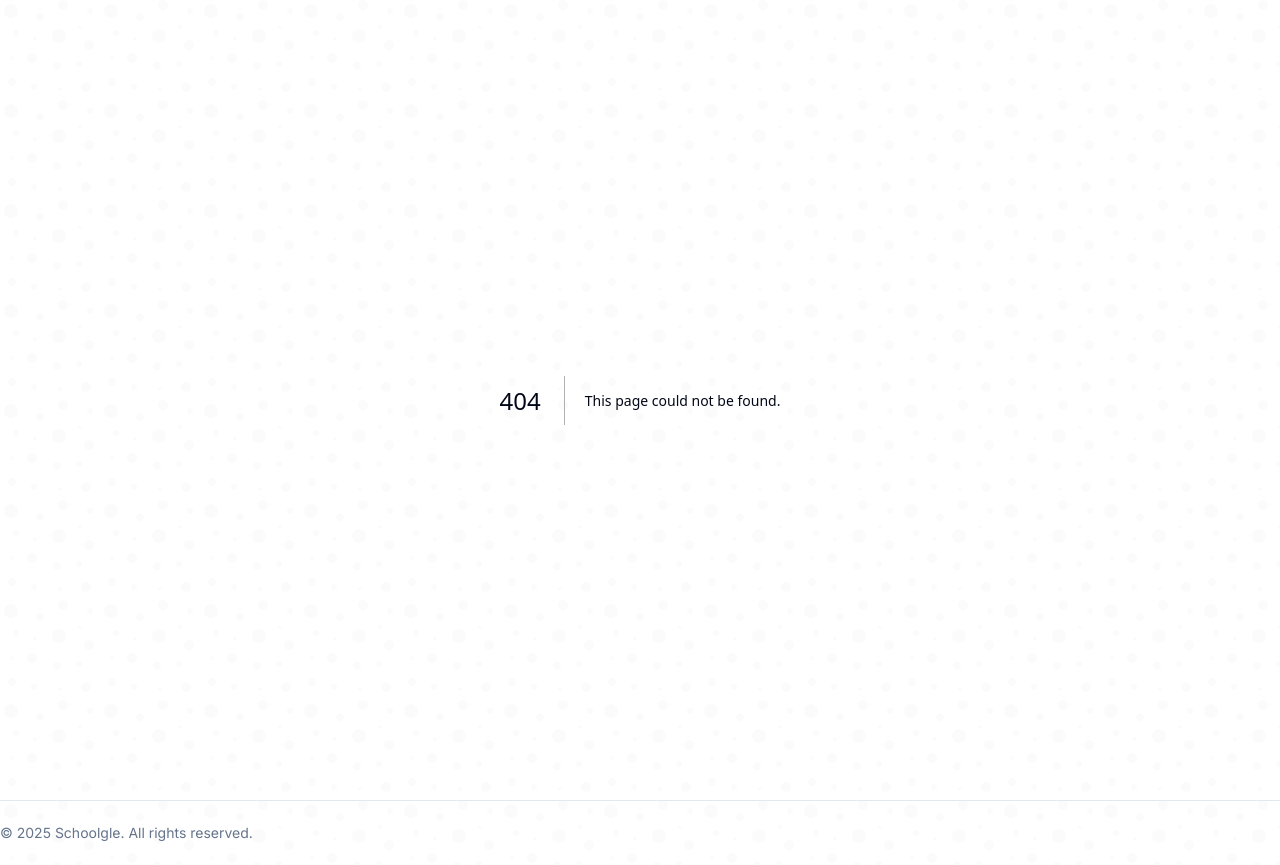
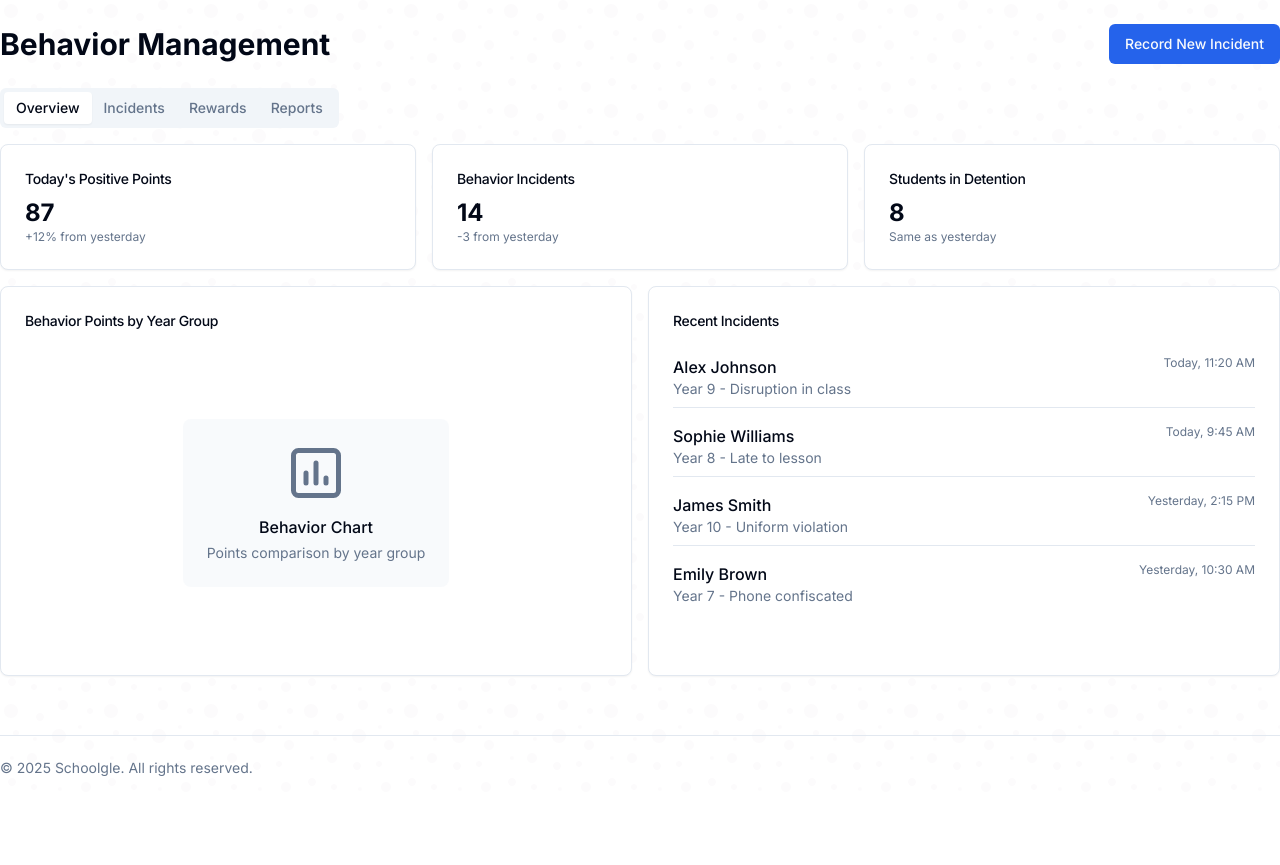
Before and after one commit to DSumm18/schoolgle-app-2025, a Next.js app: page /modules/behavior in a window 1280 px wide. Before the commit this address had no page. After the commit the page ends 800 px from the top, so only its background shows below. Built offline with nearby package versions, Linux system fonts and the light colour scheme.

Commit message:
Add Behavior module placeholder page

```diff
--- /dev/null
+++ b/src/app/modules/behavior/page.tsx
@@ -0,0 +1,141 @@
+"use client"
+
+import React from 'react';
+import { Card, CardContent, CardHeader, CardTitle } from '@/components/ui/card';
+import { Tabs, TabsContent, TabsList, TabsTrigger } from '@/components/ui/tabs';
+import { Button } from '@/components/ui/button';
+
+export default function BehaviorPage() {
+  return (
+    <div className="container mx-auto py-6">
+      <div className="flex justify-between items-center mb-6">
+        <h1 className="text-3xl font-bold">Behavior Management</h1>
+        <Button variant="default">
+          Record New Incident
+        </Button>
+      </div>
+
+      <Tabs defaultValue="overview" className="space-y-4">
+        <TabsList>
+          <TabsTrigger value="overview">Overview</TabsTrigger>
+          <TabsTrigger value="incidents">Incidents</TabsTrigger>
+          <TabsTrigger value="rewards">Rewards</TabsTrigger>
+          <TabsTrigger value="reports">Reports</TabsTrigger>
+        </TabsList>
+
+        <TabsContent value="overview" className="space-y-4">
+          <div className="grid grid-cols-1 md:grid-cols-3 gap-4">
+            <Card>
+              <CardHeader className="pb-2">
+                <CardTitle className="text-sm font-medium">Today's Positive Points</CardTitle>
+              </CardHeader>
+              <CardContent>
+                <div className="text-2xl font-bold">87</div>
+                <p className="text-xs text-muted-foreground">+12% from yesterday</p>
+              </CardContent>
+            </Card>
+
+            <Card>
+              <CardHeader className="pb-2">
+                <CardTitle className="text-sm font-medium">Behavior Incidents</CardTitle>
+              </CardHeader>
+              <CardContent>
+                <div className="text-2xl font-bold">14</div>
+                <p className="text-xs text-muted-foreground">-3 from yesterday</p>
+              </CardContent>
+            </Card>
+
+            <Card>
+              <CardHeader className="pb-2">
+                <CardTitle className="text-sm font-medium">Students in Detention</CardTitle>
+              </CardHeader>
+              <CardContent>
+                <div className="text-2xl font-bold">8</div>
+                <p className="text-xs text-muted-foreground">Same as yesterday</p>
+              </CardContent>
+            </Card>
+          </div>
+
+          <div className="grid grid-cols-1 md:grid-cols-2 gap-4">
+            <Card>
+              <CardHeader>
+                <CardTitle className="text-sm font-medium">Behavior Points by Year Group</CardTitle>
+              </CardHeader>
+              <CardContent className="h-80">
+                <div className="flex items-center justify-center h-full">
+                  <div className="text-center p-6 rounded-lg bg-muted/50">
+                    <svg xmlns="http://www.w3.org/2000/svg" width="60" height="60" viewBox="0 0 24 24" fill="none" stroke="currentColor" strokeWidth="2" strokeLinecap="round" strokeLinejoin="round" className="mx-auto text-muted-foreground">
+                      <rect width="18" height="18" x="3" y="3" rx="2" />
+                      <path d="M8 16v-4" />
+                      <path d="M12 16v-8" />
+                      <path d="M16 16v-2" />
+                    </svg>
+                    <h3 className="mt-3 font-medium">Behavior Chart</h3>
+                    <p className="text-sm text-muted-foreground mt-1">Points comparison by year group</p>
+                  </div>
+                </div>
+              </CardContent>
+            </Card>
+
+            <Card>
+              <CardHeader>
+                <CardTitle className="text-sm font-medium">Recent Incidents</CardTitle>
+              </CardHeader>
+              <CardContent>
+                <div className="space-y-4">
+                  {[
+                    { student: "Alex Johnson", year: "Year 9", incident: "Disruption in class", time: "Today, 11:20 AM" },
+                    { student: "Sophie Williams", year: "Year 8", incident: "Late to lesson", time: "Today, 9:45 AM" },
+                    { student: "James Smith", year: "Year 10", incident: "Uniform violation", time: "Yesterday, 2:15 PM" },
+                    { student: "Emily Brown", year: "Year 7", incident: "Phone confiscated", time: "Yesterday, 10:30 AM" },
+                  ].map((item, i) => (
+                    <div key={i} className="flex justify-between items-start border-b pb-2 last:border-0">
+                      <div>
+                        <p className="font-medium">{item.student}</p>
+                        <p className="text-sm text-muted-foreground">{item.year} - {item.incident}</p>
+                      </div>
+                      <p className="text-xs text-muted-foreground">{item.time}</p>
+                    </div>
+                  ))}
+                </div>
+              </CardContent>
+            </Card>
+          </div>
+        </TabsContent>
+
+        <TabsContent value="incidents">
+          <Card>
+            <CardHeader>
+              <CardTitle>Behavior Incidents</CardTitle>
+            </CardHeader>
+            <CardContent>
+              <p>Detailed records of behavior incidents and management actions.</p>
+            </CardContent>
+          </Card>
+        </TabsContent>
+
+        <TabsContent value="rewards">
+          <Card>
+            <CardHeader>
+              <CardTitle>Rewards and Recognition</CardTitle>
+            </CardHeader>
+            <CardContent>
+              <p>Positive behavior tracking and reward systems.</p>
+            </CardContent>
+          </Card>
+        </TabsContent>
+
+        <TabsContent value="reports">
+          <Card>
+            <CardHeader>
+              <CardTitle>Behavior Reports</CardTitle>
+            </CardHeader>
+            <CardContent>
+              <p>Generate detailed behavior analysis reports by student, class, or time period.</p>
+            </CardContent>
+          </Card>
+        </TabsContent>
+      </Tabs>
+    </div>
+  );
+}
```
